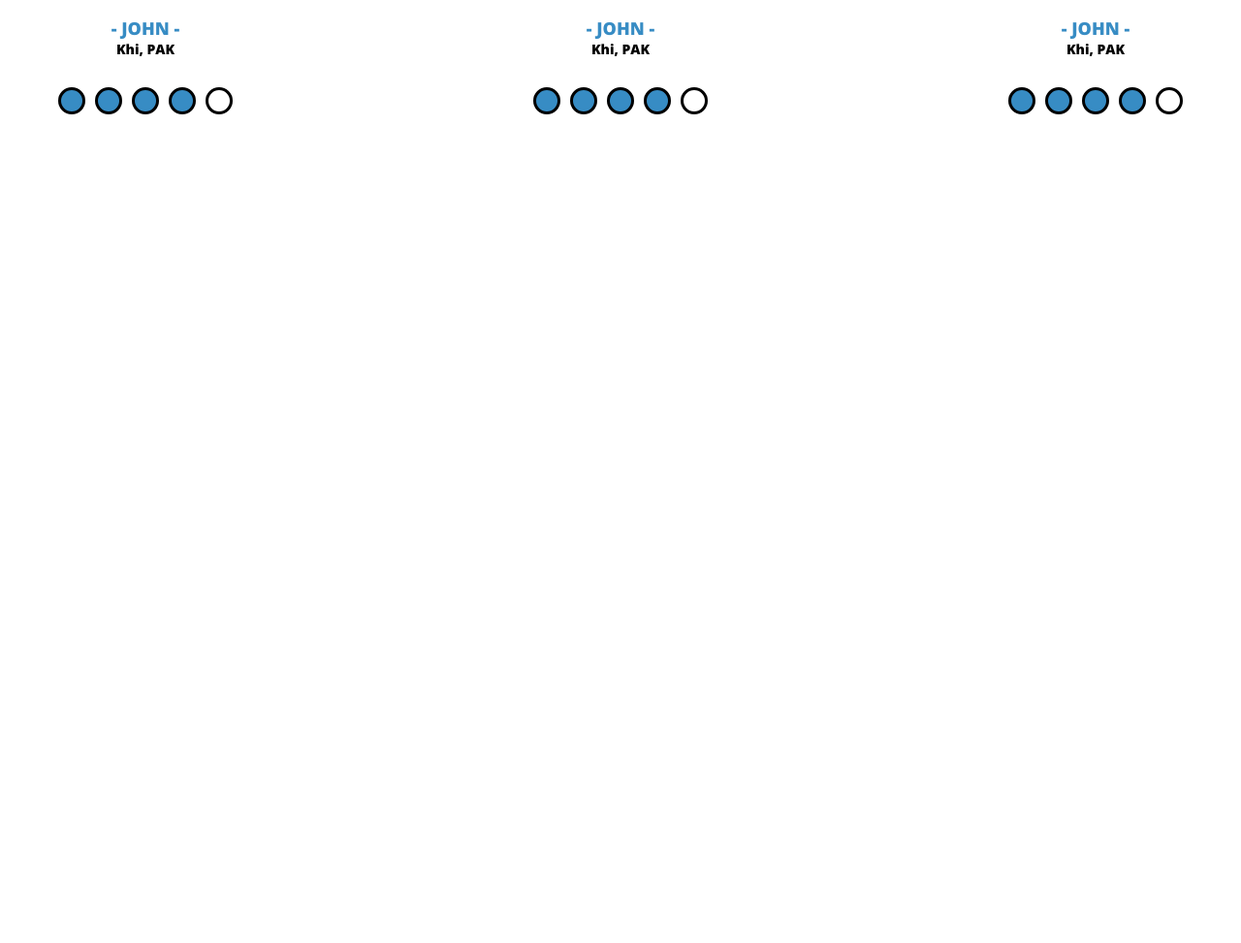
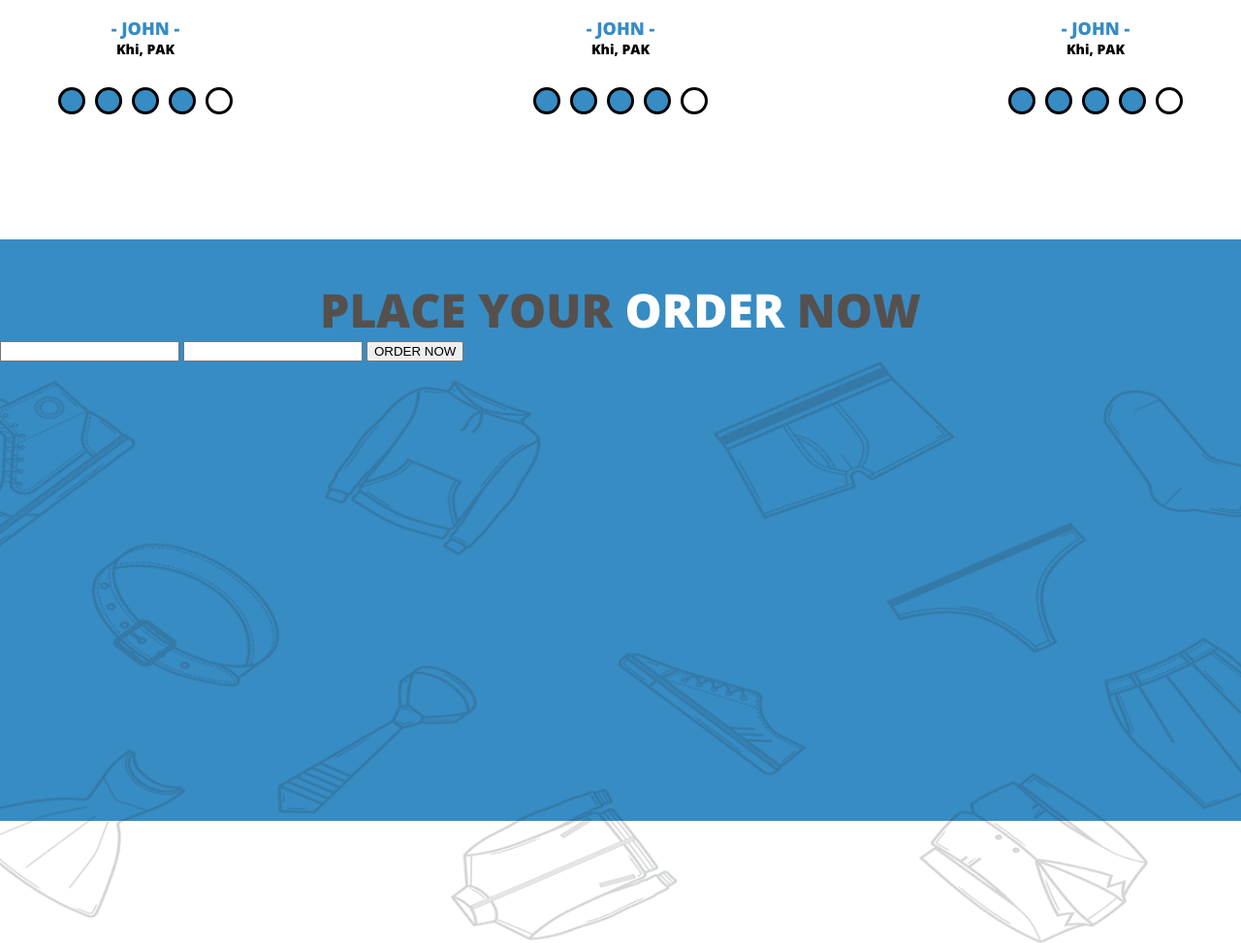
Before and after one commit to Eiliya-rezaie/first-psd, a website: page index.html in a window 1280 px wide. Shown: the part 3482-4455 px from the top of the page at 97% size. Before the commit the page ends 3729 px from the top, so only its background shows below. Drawn offline with nearby package versions, Linux system fonts and the light colour scheme.

Commit message:
make-form-part-headline-of-form

```diff
--- a/index.html
+++ b/index.html
@@ -708,6 +708,26 @@ oque penatibus et magnis dis pa
             </section>
         </section>
         <!-- end make costomers review -->
+        <!-- make form -->
+        <section class="form">
+            <!-- make headline -->
+            <section>
+                <h1>
+                    PLACE    YOUR   <span>ORDER</span>   NOW
+                </h1>
+            </section>
+            <!-- end make headline -->
+            <!-- make form -->
+            <form action="get">
+                <input type="email" name="email" id="email">
+                <input type="text" name="text" id="text">
+                <button>
+                    ORDER  NOW
+                </button>
+            </form>
+            <!-- end make form -->
+        </section>
+        <!-- end make form -->
     <!-- end make body -->
     <!-- script -->
     <script src="node_modules/swiper/swiper-bundle.min.js" ></script>
--- a/sass/xl.scss
+++ b/sass/xl.scss
@@ -831,6 +831,44 @@
             }
         }
         // end make costomers
+        // make form
+        >section.form{
+            // make paralax
+            width: 100%;
+            height: 600px;
+            background-color: #378cc4;
+            position: relative;
+            &::after{
+                content:"";
+                width: 100%;
+                height: 100%;
+                background:url("../images/form/asli.png") no-repeat center center scroll;
+                background-size: cover;
+                position:absolute;
+
+
+            }
+            // end make paralx
+            // make headline
+            >section:nth-of-type(1){
+                width: 100%;
+                >h1:nth-of-type(1){
+                    width: 100%;
+                    text-align: center;
+                    color: #56504d;
+                    font-size: 48px;
+                    @include font;
+                    font-weight: 900;
+                    padding-top: 40px;
+                    box-sizing: border-box;
+                    >span:nth-of-type(1){
+                        color: white;
+                    }
+                }
+            }
+            // end make headline
+        }
+        // end make form
         // END MAKE BODY
     }
 }
```
Also changed, not shown: css/main.css, images/form/asli.png (added), images/form/bg-1.png (added), images/form/bg.png (added).
